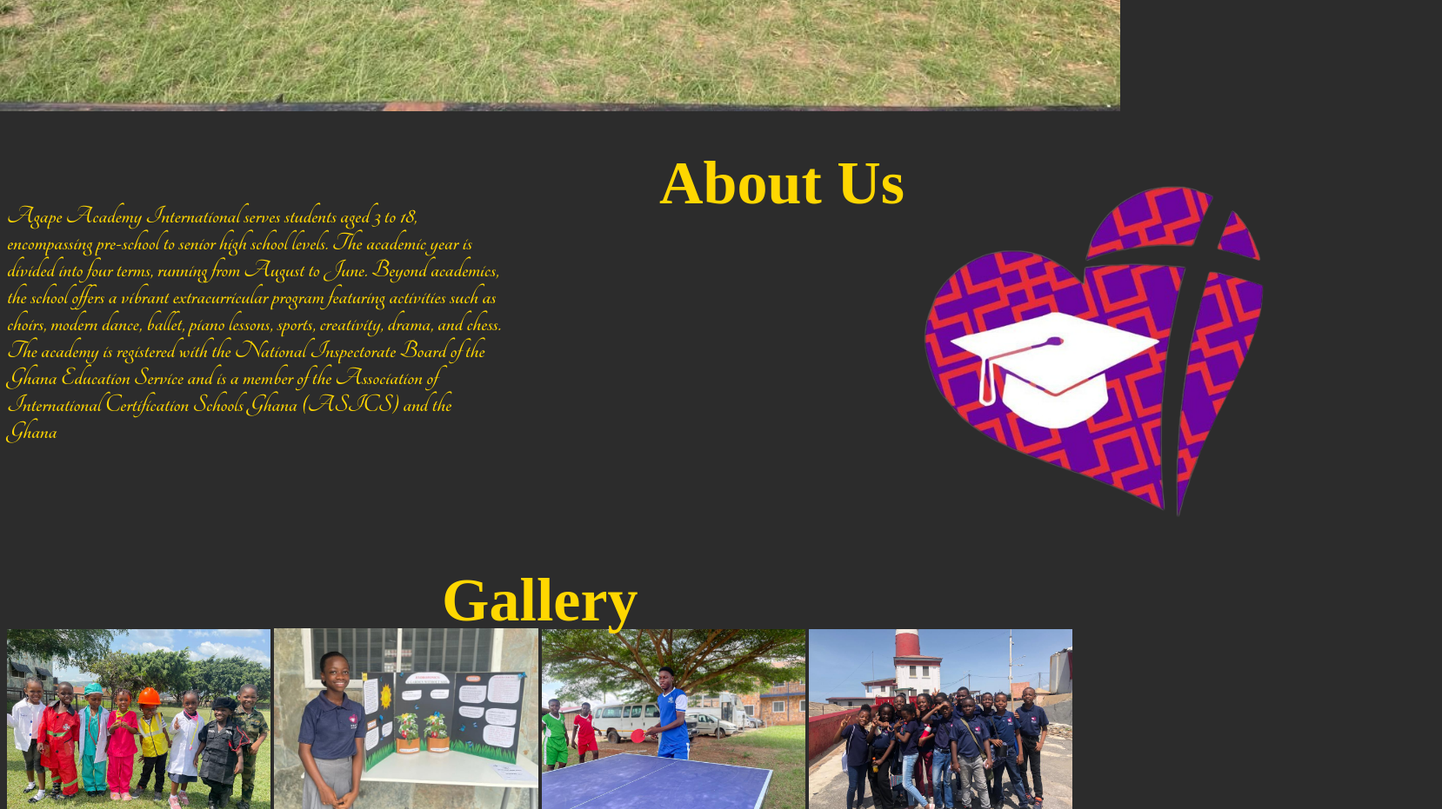
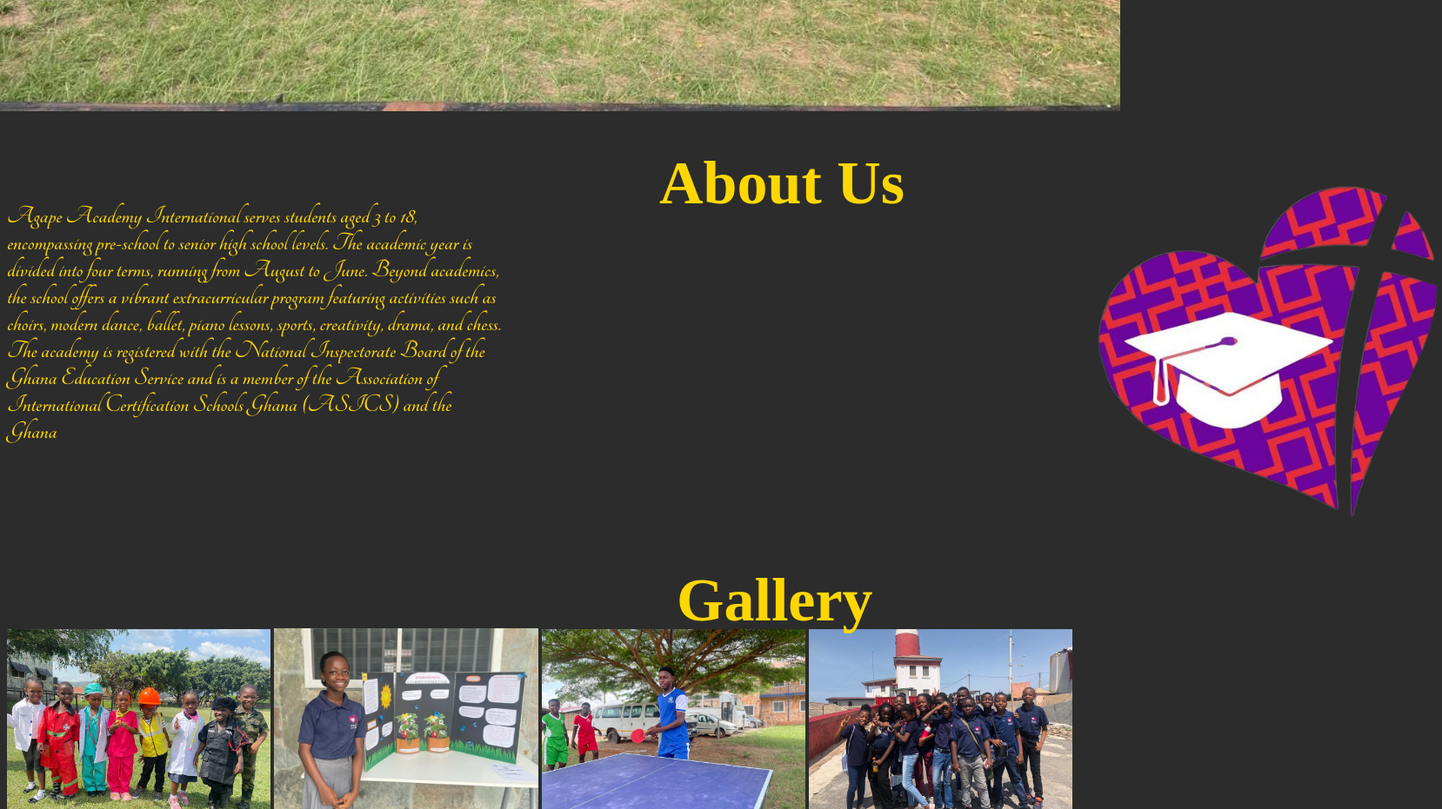
Before and after one commit to m-a-yJR/school-website, a plain HTML site: page INDEX.HTML in a window 1280 px wide. Shown: the part 880-1811 px from the top of the page at 87% size, 1658 px wide, since content can reach past the window. Drawn offline with Linux system fonts and the light colour scheme; a web font is replaced by a local one.

Commit message:
Update INDEX.CSS

```diff
--- a/INDEX.CSS
+++ b/INDEX.CSS
@@ -75,14 +75,14 @@
     font-size: 30px;
 }
 .about img{
-    padding-left: 1050px;
+    padding-left: 1250px;
     width: 400px;
     padding-top: 80px;
     display: flex;
 }
 .gal h1{
     padding-top: 1px;
-    padding-left: 500px;
+    padding-left: 770px;
 }
 .gal h1:hover{
     transition: 1s,1s;
```
